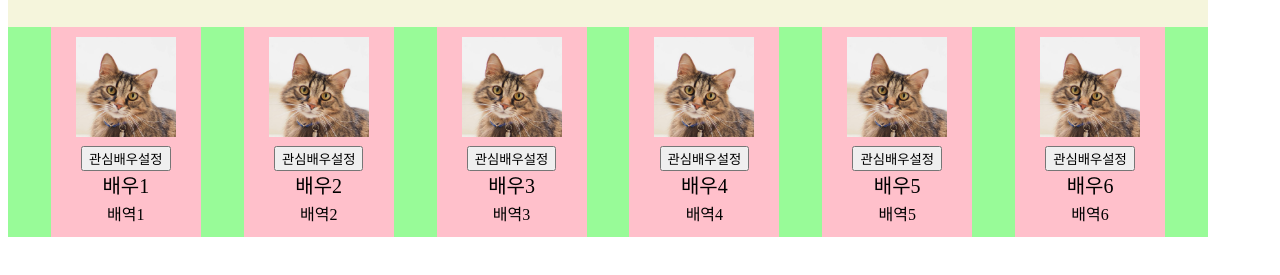
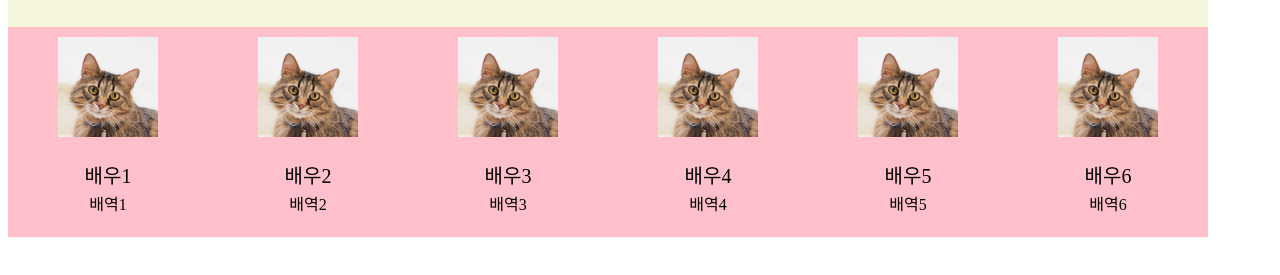
Before and after one commit to pakrc194/project_malang, a website: page views/desc_actor.html in a window 1280 px wide. Shown: the part 71-346 px from the top of the page. Drawn offline with nearby package versions, Linux system fonts and the light colour scheme.

Commit message:
배우 상세 페이지 및 캐스팅 일정으로 이동

```diff
--- a/style/desc_actor.css
+++ b/style/desc_actor.css
@@ -28,12 +28,17 @@
 
 .actor_box{
     display: flex;
-    height: 150px;
+    /* height: 150px; */
+    width: 1200px;
     justify-content: space-evenly;
+    /* flex-wrap: wrap; */
+    overflow-x: auto;
+
 }
 
 .ind_actor {
-    width: 150px;
+    /* width: 150px; */
+    width: 200px;
     height: 210px;
     background-color: pink;
     text-align: center;
@@ -44,6 +49,9 @@
 .ind_actor > img{
     width: 100px;
     height: 100px;
+    margin-left: 50px;
+    margin-right: 50px;
+    margin-bottom: 20px;
 }
 
 .fav_act {
--- a/style/description.css
+++ b/style/description.css
@@ -66,7 +66,8 @@
 }
 
 .actor {
-    /* height: 200px; */
+    /* height: 300px; */
+    margin-bottom: 15px;
     background-color: #faa;
 }
 
--- a/views/desc_actor.html
+++ b/views/desc_actor.html
@@ -8,11 +8,22 @@
 
     <script>
         window.addEventListener('DOMContentLoaded', function(){
-            document.querySelectorAll(".fav_act").forEach(btn =>{
-                btn.addEventListener('click', ()=>{
-                    console.log('버튼 클릭', btn.value)
+            for (let i=0 ; i<10; i++) {
 
-                    // console.log(document.querySelectorAll(".fav_act").value)
+                document.querySelector(".actor_box").innerHTML +=
+                `<div class="ind_actor">
+                    <img src="../img/cat3_cut.jpg" alt="">
+                    <div class="actor_name">배우${i}</div>
+                    <div calss="cast_name">배역${i}</div>
+                </div>`
+            }
+            document.querySelectorAll(".ind_actor").forEach(act_box =>{
+                act_box.addEventListener("click", ()=>{
+
+                    console.log(`배우 상세 페이지로 이동`)
+                    // window.location.href="/"
+                    window.open("/")
+
                 })
             })
         })
@@ -22,42 +33,38 @@
     <div class="act_wrapper">
         <div class="casting">
             <div class="letter_casting">캐스팅</div>
-            <input type="submit" value="캐스팅 일정조회" class="casting_schedule">
+            <form action="/" target="_blank">
+                <input type="submit" value="캐스팅 일정조회" class="casting_schedule">
+            </form>
         </div>
         <div class="actor_box">
             <div class="ind_actor">
                 <img src="../img/cat3_cut.jpg" alt="">
-                <input type="submit" value="관심배우설정" class="fav_act">
                 <div class="actor_name">배우1</div>
                 <div calss="cast_name">배역1</div>
             </div>
             <div class="ind_actor">
                 <img src="../img/cat3_cut.jpg" alt="">
-                <input type="submit" value="관심배우설정" class="fav_act">
                 <div class="actor_name">배우2</div>
                 <div calss="cast_name">배역2</div>
             </div>
             <div class="ind_actor">
                 <img src="../img/cat3_cut.jpg" alt="">
-                <input type="submit" value="관심배우설정" class="fav_act">
                 <div class="actor_name">배우3</div>
                 <div calss="cast_name">배역3</div>
             </div>
             <div class="ind_actor">
                 <img src="../img/cat3_cut.jpg" alt="">
-                <input type="submit" value="관심배우설정" class="fav_act">
                 <div class="actor_name">배우4</div>
                 <div calss="cast_name">배역4</div>
             </div>
             <div class="ind_actor">
                 <img src="../img/cat3_cut.jpg" alt="">
-                <input type="submit" value="관심배우설정" class="fav_act">
                 <div class="actor_name">배우5</div>
                 <div calss="cast_name">배역5</div>
             </div>
             <div class="ind_actor">
                 <img src="../img/cat3_cut.jpg" alt="">
-                <input type="submit" value="관심배우설정" class="fav_act">
                 <div class="actor_name">배우6</div>
                 <div calss="cast_name">배역6</div>
             </div>
```
Also changed, not shown: routes/desRouter.js (+1 -12 lines).
